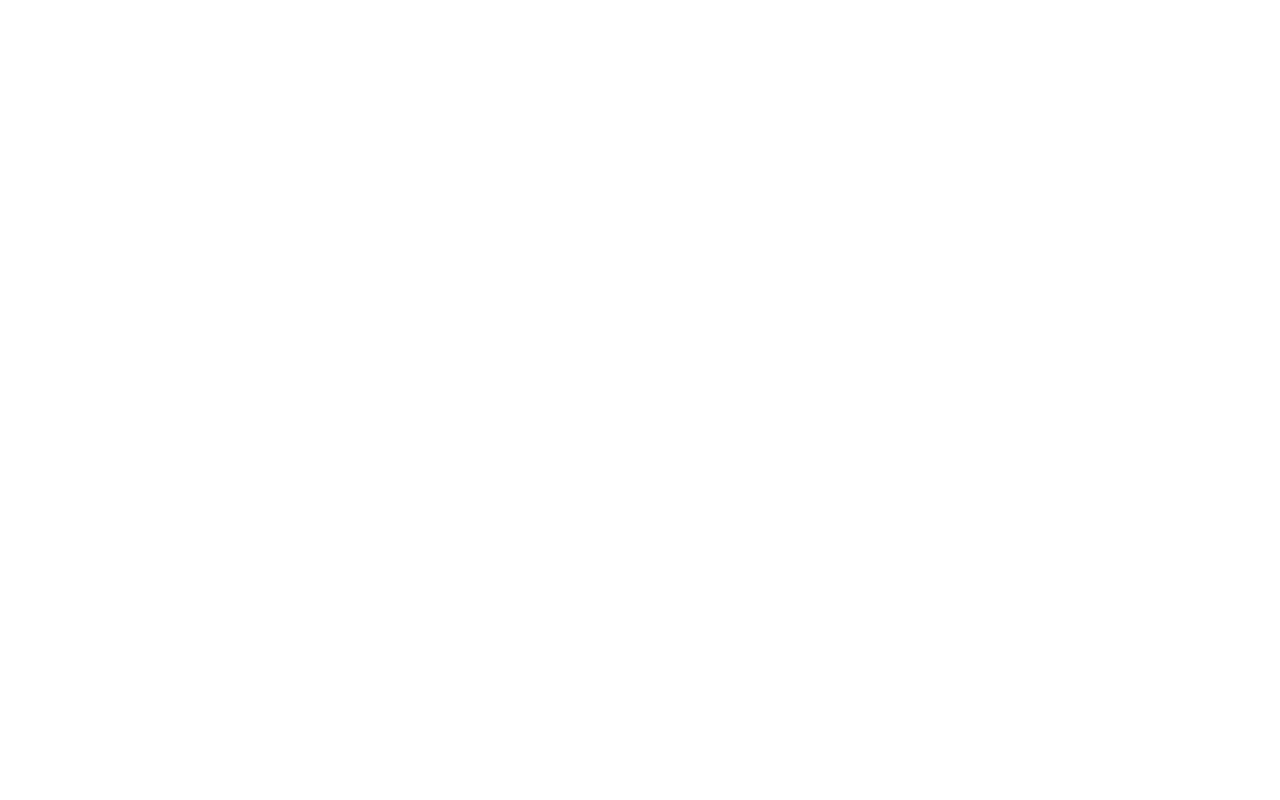
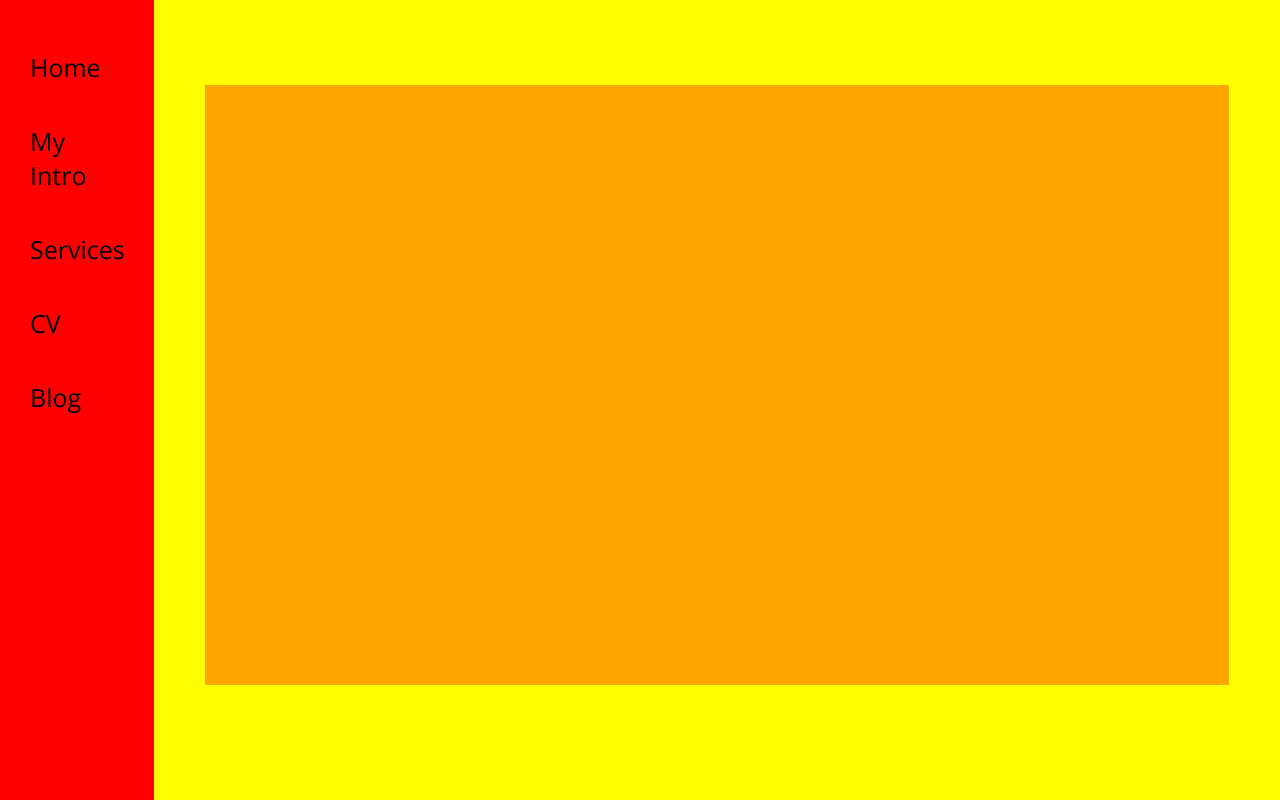
Before and after one commit to SubhanSaadatKhan/SubhanSaadatKhan-Portfolio, a plain HTML site: page index.html in a window 1280 px wide. Drawn offline with nearby package versions, Linux system fonts and the light colour scheme.

Commit message:
Add sidebar and formatted main content layout

```diff
--- a/index.html
+++ b/index.html
@@ -1,11 +1,32 @@
 <!DOCTYPE html>
 <html lang="en">
+
 <head>
     <meta charset="UTF-8">
     <meta name="viewport" content="width=device-width, initial-scale=1.0">
-    <title>Document</title>
+    <title>Subhan Saadat Khan - Software Developer</title>
+    <link rel="stylesheet" href="style.css">
 </head>
+
 <body>
+    <div class="container">
+        <div class="sidebar">
+            <nav>
+                <ul>
+                    <li>Home</li>
+                    <li>My Intro</li>
+                    <li>Services</li>
+                    <li>CV</li>
+                    <li>Blog</li>
+                </ul>
+            </nav>
+        </div>
+        <div class="main">
+            <div class="infoContainer">
 
+            </div>
+        </div>
+    </div>
 </body>
+
 </html>
--- a/style.css
+++ b/style.css
@@ -0,0 +1,39 @@
+@import url('https://fonts.googleapis.com/css2?family=Open+Sans:wght@300&display=swap');
+*{
+    margin: 0;
+    padding: 0;
+}
+
+.sidebar{
+    background-color: red;
+    width: 12vw;
+    height: 100vh;
+    font-family: 'Open Sans', sans-serif;
+}
+
+.sidebar nav {
+    padding: 30px;
+}
+
+.sidebar nav li {
+    list-style: none;
+    font-size: 25px;
+    padding: 20px 0;
+}
+
+
+.main{
+    background-color: yellow;
+    width: 88vw;
+}
+
+.infoContainer{
+    background-color: orange;
+    width: 80vw;
+    height: 75vh;
+    margin: 85px auto;
+}
+
+.container{
+    display: flex;
+}
```
